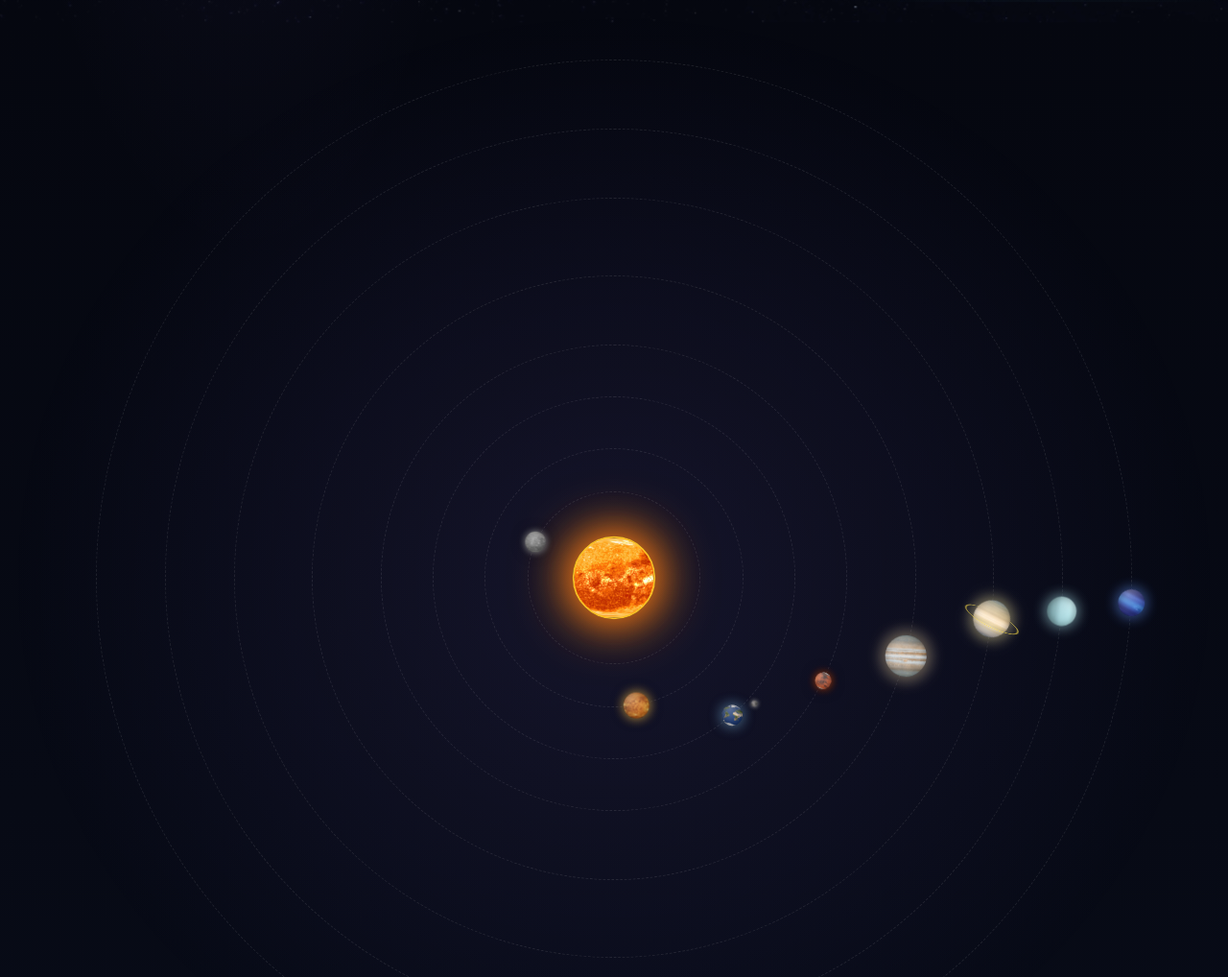
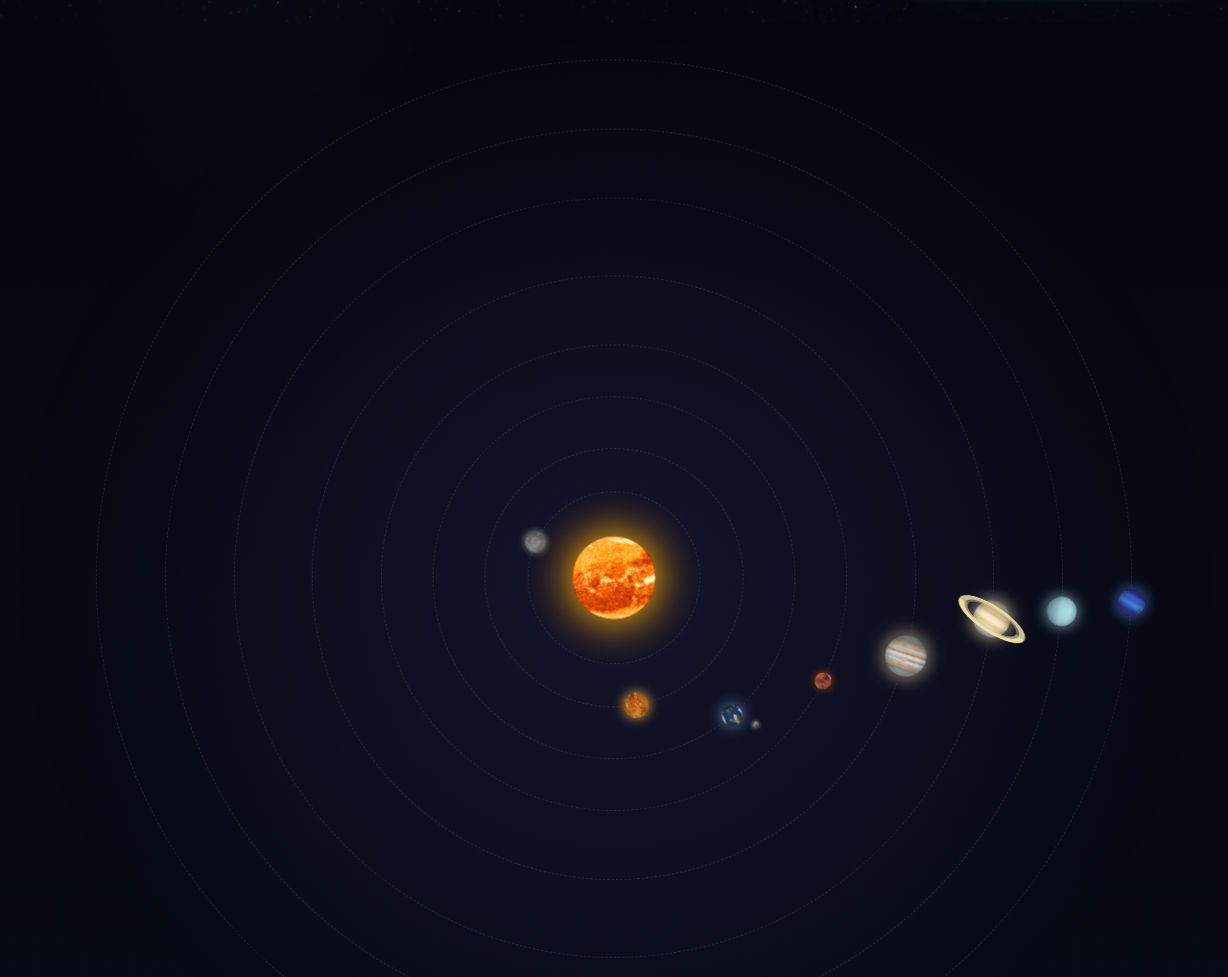
Before and after one commit to Divyansh3105/SolarExplorer, a plain HTML site: page index.html in a window 1280 px wide. Shown: the part 798-1816 px from the top of the page at 96% size. Drawn offline with nearby package versions, Linux system fonts and the light colour scheme.

Commit message:
Add solar system

```diff
--- a/Styles.css
+++ b/Styles.css
@@ -22,6 +22,7 @@
   --uranus-size: 34px;
   --neptune-size: 31px;
   --moon-size: 7px;
+
   --mercury-orbit: 100px;
   --venus-orbit: 150px;
   --earth-orbit: 210px;
@@ -315,124 +316,75 @@ label:focus-visible {
   transform: translate(-50%, -50%);
 }
 
-.orbit-path {
+.planet {
   position: absolute;
+  top: 50%;
+  left: 100%; /* place on orbit edge */
+  transform: translate(-50%, -50%);
+  border-radius: 50%;
+  background-size: cover;
+  background-position: center;
+  box-shadow: inset -15px -15px 30px rgba(0, 0, 0, 0.6),
+    inset 15px 15px 20px rgba(255, 255, 255, 0.2), 0 0 25px rgba(0, 0, 0, 0.5);
+  transition: transform 0.3s ease-in-out, box-shadow 0.3s ease,
+    z-index 0.3s ease;
+}
+
+.planet:hover {
+  transform: scale(1.2);
+  z-index: 50;
+  box-shadow: 0 0 25px rgba(109, 227, 255, 0.6),
+    inset 0 0 10px rgba(255, 255, 255, 0.3);
+  transform: translate(-50%, -50%) rotateZ(0deg);
+}
+
+.sun:hover {
+  z-index: 50;
+  box-shadow: 0 0 60px 20px rgba(255, 200, 0, 0.8);
+}
+
+.orbit {
+  position: absolute;
+  border-radius: 50%;
   border: 1px dashed rgba(255, 255, 255, 0.1);
-  border-radius: 50%;
   top: 50%;
   left: 50%;
   transform: translate(-50%, -50%);
-  pointer-events: none;
 }
 
-.planet-wrapper-link {
-  display: block;
+.rotator {
   position: absolute;
   top: 50%;
   left: 50%;
   transform: translate(-50%, -50%);
-  cursor: pointer;
-  border-radius: 50%;
+  animation-name: rotate;
+  animation-timing-function: linear;
+  animation-iteration-count: infinite;
 }
 
-.planet,
-.sun {
-  border-radius: 50%;
-  position: relative;
-  box-shadow: 0 0 15px rgba(0, 0, 0, 0.5), inset 0 0 10px rgba(0, 0, 0, 0.5);
-  /* MODIFIED: Added box-shadow transition for a smoother hover glow effect */
-  transition: transform 0.3s ease, box-shadow 0.3s ease;
-}
-
-.planet {
-  border-radius: 50%;
-  position: relative;
-  transform-style: preserve-3d;
-  background-size: 200% auto;
-  background-position: center;
-  background-repeat: repeat-x;
-  box-shadow: inset -15px -15px 30px rgba(0, 0, 0, 0.6),
-    inset 15px 15px 20px rgba(255, 255, 255, 0.2), 0 0 25px rgba(0, 0, 0, 0.5);
-}
-
-.planet::before {
-  content: "";
-  position: absolute;
-  inset: 0;
-  border-radius: 50%;
-  background: radial-gradient(
-    circle at 25% 25%,
-    rgba(255, 255, 255, 0.3),
-    transparent 70%
-  );
-  pointer-events: none;
-}
-
-.planet-wrapper-link:hover .planet,
-.planet-wrapper-link:hover .sun {
-  transform: scale(1.2);
-  z-index: 50;
-  box-shadow: 0 0 25px rgba(109, 227, 255, 0.6),
-    inset 0 0 10px rgba(255, 255, 255, 0.3);
-}
-
-/* Sizing & Textures */
-.orbit-mercury {
-  width: calc(var(--mercury-orbit) * 2);
-  height: calc(var(--mercury-orbit) * 2);
-}
-
-.orbit-venus {
-  width: calc(var(--venus-orbit) * 2);
-  height: calc(var(--venus-orbit) * 2);
-}
-
-.orbit-earth {
-  width: calc(var(--earth-orbit) * 2);
-  height: calc(var(--earth-orbit) * 2);
-}
-
-.orbit-mars {
-  width: calc(var(--mars-orbit) * 2);
-  height: calc(var(--mars-orbit) * 2);
-}
-
-.orbit-jupiter {
-  width: calc(var(--jupiter-orbit) * 2);
-  height: calc(var(--jupiter-orbit) * 2);
-}
-
-.orbit-saturn {
-  width: calc(var(--saturn-orbit) * 2);
-  height: calc(var(--saturn-orbit) * 2);
-}
-
-.orbit-uranus {
-  width: calc(var(--uranus-orbit) * 2);
-  height: calc(var(--uranus-orbit) * 2);
-}
-
-.orbit-neptune {
-  width: calc(var(--neptune-orbit) * 2);
-  height: calc(var(--neptune-orbit) * 2);
-}
-
-.planet-container {
-  position: absolute;
-  top: 50%;
-  left: 50%;
-  width: 0;
-  height: 0;
+@keyframes rotate {
+  from {
+    transform: translate(-50%, -50%) rotate(0deg);
+  }
+  to {
+    transform: translate(-50%, -50%) rotate(360deg);
+  }
 }
 
 .sun {
   width: var(--sun-size);
   height: var(--sun-size);
+  border-radius: 50%;
   background-image: url(Media/sun.jpg);
   background-size: cover;
-  box-shadow: 0 0 40px #f97316, 0 0 60px #f97316;
-  border: 2px solid #fbbf24;
-  animation: sun-glow 4s ease-in-out infinite alternate;
+  box-shadow: 0 0 40px 15px rgba(255, 200, 0, 0.6);
+  position: absolute;
+  top: 50%;
+  left: 50%;
+  transform: translate(-50%, -50%);
+  z-index: 9;
+  animation: sun-glow 6s ease-in-out infinite;
+  cursor: pointer;
 }
 
 .planet-mercury {
@@ -444,6 +396,19 @@ label:focus-visible {
     0 0 8px #b1b1b1;
 }
 
+.mercury-orbit {
+  height: calc(var(--mercury-orbit) * 2);
+  width: calc(var(--mercury-orbit) * 2);
+  animation-duration: 7s;
+  z-index: 8;
+}
+
+.mercury-rotator {
+  width: calc(var(--mercury-orbit) * 2);
+  height: calc(var(--mercury-orbit) * 2);
+  animation-duration: 8.8s;
+}
+
 .planet-venus {
   width: var(--venus-size);
   height: var(--venus-size);
@@ -453,15 +418,41 @@ label:focus-visible {
     0 0 12px #f8c25d;
 }
 
+.venus-orbit {
+  height: calc(var(--venus-orbit) * 2);
+  width: calc(var(--venus-orbit) * 2);
+  animation-duration: 10s;
+  z-index: 7;
+}
+
+.venus-rotator {
+  width: calc(var(--venus-orbit) * 2);
+  height: calc(var(--venus-orbit) * 2);
+  animation-duration: 22.5s;
+}
+
 .planet-earth {
   width: var(--earth-size);
   height: var(--earth-size);
   background-image: url(Media/earth.jpg);
   background-size: cover;
   animation: texture-spin 12s linear infinite;
-  transform: rotateZ(23.5deg);
+  transform: translate(-50%, -50%) rotateZ(23.5deg);
   box-shadow: 0 0 15px rgba(0, 0, 0, 0.5), inset 0 0 10px rgba(0, 0, 0, 0.5),
     0 0 15px #6fa1d1;
+}
+
+.earth-orbit {
+  height: calc(var(--earth-orbit) * 2);
+  width: calc(var(--earth-orbit) * 2);
+  animation-duration: 15s;
+  z-index: 6;
+}
+
+.earth-rotator {
+  width: calc(var(--earth-orbit) * 2);
+  height: calc(var(--earth-orbit) * 2);
+  animation-duration: 36.5s;
 }
 
 .moon {
@@ -478,15 +469,37 @@ label:focus-visible {
   animation: moon-orbit 2.73s linear infinite;
 }
 
+@keyframes moon-orbit {
+  from {
+    transform: rotate(0deg) translateX(var(--moon-orbit)) rotate(0deg);
+  }
+  to {
+    transform: rotate(360deg) translateX(var(--moon-orbit)) rotate(-360deg);
+  }
+}
+
 .planet-mars {
   width: var(--mars-size);
   height: var(--mars-size);
   background-image: url(Media/mars.jpg);
   background-size: cover;
   animation: texture-spin 15s linear infinite;
-  transform: rotateZ(25deg);
+  transform: translate(-50%, -50%) rotateZ(25deg);
   box-shadow: 0 0 15px rgba(0, 0, 0, 0.5), inset 0 0 10px rgba(0, 0, 0, 0.5),
     0 0 10px #c1440e;
+}
+
+.mars-orbit {
+  height: calc(var(--mars-orbit) * 2);
+  width: calc(var(--mars-orbit) * 2);
+  animation-duration: 20s;
+  z-index: 5;
+}
+
+.mars-rotator {
+  width: calc(var(--mars-orbit) * 2);
+  height: calc(var(--mars-orbit) * 2);
+  animation-duration: 68.7s;
 }
 
 .planet-jupiter {
@@ -497,7 +510,20 @@ label:focus-visible {
   box-shadow: 0 0 15px rgba(0, 0, 0, 0.5), inset 0 0 10px rgba(0, 0, 0, 0.5),
     0 0 20px #e0c9a6;
   animation: texture-spin 20s linear infinite;
-  transform: rotateZ(3deg);
+  transform: translate(-50%, -50%) rotateZ(3deg);
+}
+
+.jupiter-orbit {
+  height: calc(var(--jupiter-orbit) * 2);
+  width: calc(var(--jupiter-orbit) * 2);
+  animation-duration: 30s;
+  z-index: 4;
+}
+
+.jupiter-rotator {
+  width: calc(var(--jupiter-orbit) * 2);
+  height: calc(var(--jupiter-orbit) * 2);
+  animation-duration: 120s;
 }
 
 .planet-saturn {
@@ -505,23 +531,62 @@ label:focus-visible {
   height: var(--saturn-size);
   background-image: url(Media/saturn.jpg);
   background-size: cover;
-  position: relative;
+  /* position: relative; */
   box-shadow: 0 0 15px rgba(0, 0, 0, 0.5), inset 0 0 10px rgba(0, 0, 0, 0.5),
     0 0 18px #f3e5ab;
   animation: texture-spin 18s linear infinite;
-  transform: rotateZ(27deg);
+  transform: translate(-50%, -50%) rotateZ(27deg);
 }
 
-.saturn-rings {
+.saturn-orbit {
+  height: calc(var(--saturn-orbit) * 2);
+  width: calc(var(--saturn-orbit) * 2);
+  animation-duration: 40s;
+  z-index: 3;
+}
+
+.saturn-rotator {
+  width: calc(var(--saturn-orbit) * 2);
+  height: calc(var(--saturn-orbit) * 2);
+  animation-duration: 290s;
+}
+
+/* New 3D ring system for Saturn */
+.rings {
   position: absolute;
-  border: 2px solid rgba(253, 224, 71, 0.6);
-  border-radius: 50%;
+  width: 100%;
+  height: 100%;
+  transform-style: preserve-3d;
+  transform: rotateX(70deg); /* Apply tilt to the container */
+}
+
+.rings::before,
+.rings::after {
+  content: "";
+  position: absolute;
   top: 50%;
   left: 50%;
-  pointer-events: none;
-  width: 160%;
-  height: 160%;
-  animation: ring-spin 35s linear infinite;
+  transform: translate(-50%, -50%);
+  border-radius: 50%;
+  box-sizing: border-box;
+}
+
+/* Back half of the rings */
+.rings::before {
+  width: 210%;
+  height: 210%;
+  box-shadow: inset 0 0 0 8px rgba(243, 229, 171, 0.7),
+    inset 0 0 0 12px rgba(243, 229, 171, 0.4);
+  clip-path: polygon(0 0, 100% 0, 100% 50%, 0 50%); /* Show only top half */
+}
+
+/* Front half of the rings */
+.rings::after {
+  width: 210%;
+  height: 210%;
+  box-shadow: inset 0 0 0 8px rgba(243, 229, 171, 0.9),
+    inset 0 0 0 12px rgba(243, 229, 171, 0.6);
+  clip-path: polygon(0 50%, 100% 50%, 100% 100%, 0 100%);
 }
 
 .planet-uranus {
@@ -532,7 +597,20 @@ label:focus-visible {
   box-shadow: 0 0 15px rgba(0, 0, 0, 0.5), inset 0 0 10px rgba(0, 0, 0, 0.5),
     0 0 15px #a4d8e8;
   animation: texture-spin 22s linear infinite;
-  transform: rotateZ(98deg);
+  transform: translate(-50%, -50%) rotateZ(98deg);
+}
+
+.uranus-orbit {
+  height: calc(var(--uranus-orbit) * 2);
+  width: calc(var(--uranus-orbit) * 2);
+  animation-duration: 50s;
+  z-index: 2;
+}
+
+.uranus-rotator {
+  width: calc(var(--uranus-orbit) * 2);
+  height: calc(var(--uranus-orbit) * 2);
+  animation-duration: 420s;
 }
 
 .planet-neptune {
@@ -543,7 +621,28 @@ label:focus-visible {
   box-shadow: 0 0 15px rgba(0, 0, 0, 0.5), inset 0 0 10px rgba(0, 0, 0, 0.5),
     0 0 15px #5b87e8;
   animation: texture-spin 20s linear infinite;
-  transform: rotateZ(28deg);
+  transform: translate(-50%, -50%) rotateZ(28deg);
+}
+
+.neptune-orbit {
+  height: calc(var(--neptune-orbit) * 2);
+  width: calc(var(--neptune-orbit) * 2);
+  animation-duration: 60s;
+  z-index: 1;
+}
+
+.neptune-rotator {
+  width: calc(var(--neptune-orbit) * 2);
+  height: calc(var(--neptune-orbit) * 2);
+  animation-duration: 650s;
+}
+
+/* 1. Enlarges the clickable area around each planet without changing its look */
+.planet::before {
+  content: "";
+  position: absolute;
+  inset: -10px;
+  border-radius: 50%;
 }
 
 /* 💡 Tooltip Facts */
@@ -565,131 +664,9 @@ label:focus-visible {
   pointer-events: none;
 }
 
-.planet-wrapper-link:hover .planet::after,
-.planet-wrapper-link:hover .sun::after {
+.planet:hover::after,
+.sun:hover::after {
   opacity: 1;
-}
-
-.planet-container-mercury {
-  animation: orbit-mercury 8.8s linear infinite;
-}
-
-.planet-container-venus {
-  animation: orbit-venus 22.5s linear infinite;
-}
-
-.planet-container-earth {
-  animation: orbit-earth 36.5s linear infinite;
-}
-
-.planet-container-mars {
-  animation: orbit-mars 68.7s linear infinite;
-}
-
-.planet-container-jupiter {
-  animation: orbit-jupiter 120s linear infinite;
-}
-
-.planet-container-saturn {
-  animation: orbit-saturn 290s linear infinite;
-}
-
-.planet-container-uranus {
-  animation: orbit-uranus 420s linear infinite;
-}
-
-.planet-container-neptune {
-  animation: orbit-neptune 650s linear infinite;
-}
-
-@keyframes orbit-mercury {
-  from {
-    transform: rotate(0deg) translate(var(--mercury-orbit)) rotate(0deg);
-  }
-
-  to {
-    transform: rotate(360deg) translate(var(--mercury-orbit)) rotate(-360deg);
-  }
-}
-
-@keyframes orbit-venus {
-  from {
-    transform: rotate(0deg) translate(var(--venus-orbit)) rotate(0deg);
-  }
-
-  to {
-    transform: rotate(360deg) translate(var(--venus-orbit)) rotate(-360deg);
-  }
-}
-
-@keyframes orbit-earth {
-  from {
-    transform: rotate(0deg) translate(var(--earth-orbit)) rotate(0deg);
-  }
-
-  to {
-    transform: rotate(360deg) translate(var(--earth-orbit)) rotate(-360deg);
-  }
-}
-
-@keyframes orbit-mars {
-  from {
-    transform: rotate(0deg) translate(var(--mars-orbit)) rotate(0deg);
-  }
-
-  to {
-    transform: rotate(360deg) translate(var(--mars-orbit)) rotate(-360deg);
-  }
-}
-
-@keyframes orbit-jupiter {
-  from {
-    transform: rotate(0deg) translate(var(--jupiter-orbit)) rotate(0deg);
-  }
-
-  to {
-    transform: rotate(360deg) translate(var(--jupiter-orbit)) rotate(-360deg);
-  }
-}
-
-@keyframes orbit-saturn {
-  from {
-    transform: rotate(0deg) translate(var(--saturn-orbit)) rotate(0deg);
-  }
-
-  to {
-    transform: rotate(360deg) translate(var(--saturn-orbit)) rotate(-360deg);
-  }
-}
-
-@keyframes orbit-uranus {
-  from {
-    transform: rotate(0deg) translate(var(--uranus-orbit)) rotate(0deg);
-  }
-
-  to {
-    transform: rotate(360deg) translate(var(--uranus-orbit)) rotate(-360deg);
-  }
-}
-
-@keyframes orbit-neptune {
-  from {
-    transform: rotate(0deg) translate(var(--neptune-orbit)) rotate(0deg);
-  }
-
-  to {
-    transform: rotate(360deg) translate(var(--neptune-orbit)) rotate(-360deg);
-  }
-}
-
-@keyframes moon-orbit {
-  from {
-    transform: rotate(0deg) translate(var(--moon-orbit)) rotate(0deg);
-  }
-
-  to {
-    transform: rotate(360deg) translate(var(--moon-orbit)) rotate(-360deg);
-  }
 }
 
 @keyframes sun-glow {
@@ -704,16 +681,6 @@ label:focus-visible {
   }
   to {
     background-position: 100% 0;
-  }
-}
-
-/* ADDED: Keyframes for Saturn's rings to spin independently while maintaining their tilt */
-@keyframes ring-spin {
-  from {
-    transform: translate(-50%, -50%) rotateX(75deg) rotateZ(0deg);
-  }
-  to {
-    transform: translate(-50%, -50%) rotateX(75deg) rotateZ(360deg);
   }
 }
 
--- a/index.html
+++ b/index.html
@@ -80,80 +80,73 @@
         <section class="interactive-hero" id="solar-system">
             <div class="solar-system-container">
                 <div class="solar-system-content">
-                    <!-- Orbits -->
-                    <div class="orbit-path orbit-mercury"></div>
-                    <div class="orbit-path orbit-venus"></div>
-                    <div class="orbit-path orbit-earth"></div>
-                    <div class="orbit-path orbit-mars"></div>
-                    <div class="orbit-path orbit-jupiter"></div>
-                    <div class="orbit-path orbit-saturn"></div>
-                    <div class="orbit-path orbit-uranus"></div>
-                    <div class="orbit-path orbit-neptune"></div>
+                    <!-- Sun -->
+                    <label for="sun-toggle" class="sun" data-info="☀ Sun: Our star"></label>
 
-                    <!-- Sun -->
-                    <label for="sun-toggle" class="planet-wrapper-link" aria-label="Show Sun details">
-                        <div class="sun" data-info="☀ Sun: Our star"></div>
-                    </label>
-
-                    <!-- Planet Containers -->
                     <!-- Mercury -->
-                    <div class="planet-container planet-container-mercury">
-                        <label for="mercury-toggle" class="planet-wrapper-link" aria-label="Show Mercury details">
-                            <div class="planet planet-mercury" data-info="☿ Mercury: Smallest planet"></div>
-                        </label>
+                    <div class="orbit mercury-orbit">
+                        <div class="rotator mercury-rotator">
+                            <label for="mercury-toggle" class="planet planet-mercury"
+                                data-info="☿ Mercury: Smallest planet"></label>
+                        </div>
                     </div>
 
                     <!-- Venus -->
-                    <div class="planet-container planet-container-venus">
-                        <label for="venus-toggle" class="planet-wrapper-link" aria-label="Show Venus details">
-                            <div class="planet planet-venus" data-info="♀ Venus: Hottest planet"></div>
-                        </label>
+                    <div class="orbit venus-orbit">
+                        <div class="rotator venus-rotator">
+                            <label for="venus-toggle" class="planet planet-venus"
+                                data-info="♀ Venus: Hottest planet"></label>
+                        </div>
                     </div>
 
                     <!-- Earth -->
-                    <div class="planet-container planet-container-earth">
-                        <label for="earth-toggle" class="planet-wrapper-link" aria-label="Show Earth details">
-                            <div class="planet planet-earth" data-info="🌍 Earth: Our home">
+                    <div class="orbit earth-orbit">
+                        <div class="rotator earth-rotator">
+                            <label for="earth-toggle" class="planet planet-earth" data-info="🌍 Earth: Our home">
                                 <div class="moon"></div>
-                            </div>
-                        </label>
+                            </label>
+                        </div>
                     </div>
 
                     <!-- Mars -->
-                    <div class="planet-container planet-container-mars">
-                        <label for="mars-toggle" class="planet-wrapper-link" aria-label="Show Mars details">
-                            <div class="planet planet-mars" data-info="♂ Mars: The Red Planet"></div>
-                        </label>
+                    <div class="orbit mars-orbit">
+                        <div class="rotator mars-rotator">
+                            <label for="mars-toggle" class="planet planet-mars"
+                                data-info="♂ Mars: The Red Planet"></label>
+                        </div>
                     </div>
 
                     <!-- Jupiter -->
-                    <div class="planet-container planet-container-jupiter">
-                        <label for="jupiter-toggle" class="planet-wrapper-link" aria-label="Show Jupiter details">
-                            <div class="planet planet-jupiter" data-info="♃ Jupiter: Gas Giant"></div>
-                        </label>
+                    <div class="orbit jupiter-orbit">
+                        <div class="rotator jupiter-rotator">
+                            <label for="jupiter-toggle" class="planet planet-jupiter"
+                                data-info="♃ Jupiter: Gas Giant"></label>
+                        </div>
                     </div>
 
                     <!-- Saturn -->
-                    <div class="planet-container planet-container-saturn">
-                        <label for="saturn-toggle" class="planet-wrapper-link" aria-label="Show Saturn details">
-                            <div class="planet planet-saturn" data-info="♄ Saturn: With rings">
-                                <div class="saturn-rings"></div>
-                            </div>
-                        </label>
+                    <div class="orbit saturn-orbit">
+                        <div class="rotator saturn-rotator">
+                            <label for="saturn-toggle" class="planet planet-saturn" data-info="♄ Saturn: With rings">
+                                <div class="rings"></div>
+                            </label>
+                        </div>
                     </div>
 
                     <!-- Uranus -->
-                    <div class="planet-container planet-container-uranus">
-                        <label for="uranus-toggle" class="planet-wrapper-link" aria-label="Show Uranus details">
-                            <div class="planet planet-uranus" data-info="⛢ Uranus: Tilted orbit"></div>
-                        </label>
+                    <div class="orbit uranus-orbit">
+                        <div class="rotator uranus-rotator">
+                            <label for="uranus-toggle" class="planet planet-uranus"
+                                data-info="⛢ Uranus: Tilted orbit"></label>
+                        </div>
                     </div>
 
                     <!-- Neptune -->
-                    <div class="planet-container planet-container-neptune">
-                        <label for="neptune-toggle" class="planet-wrapper-link" aria-label="Show Neptune details">
-                            <div class="planet planet-neptune" data-info="♆ Neptune: Windy planet"></div>
-                        </label>
+                    <div class="orbit neptune-orbit">
+                        <div class="rotator neptune-rotator">
+                            <label for="neptune-toggle" class="planet planet-neptune"
+                                data-info="♆ Neptune: Windy planet"></label>
+                        </div>
                     </div>
                 </div>
             </div>
```
